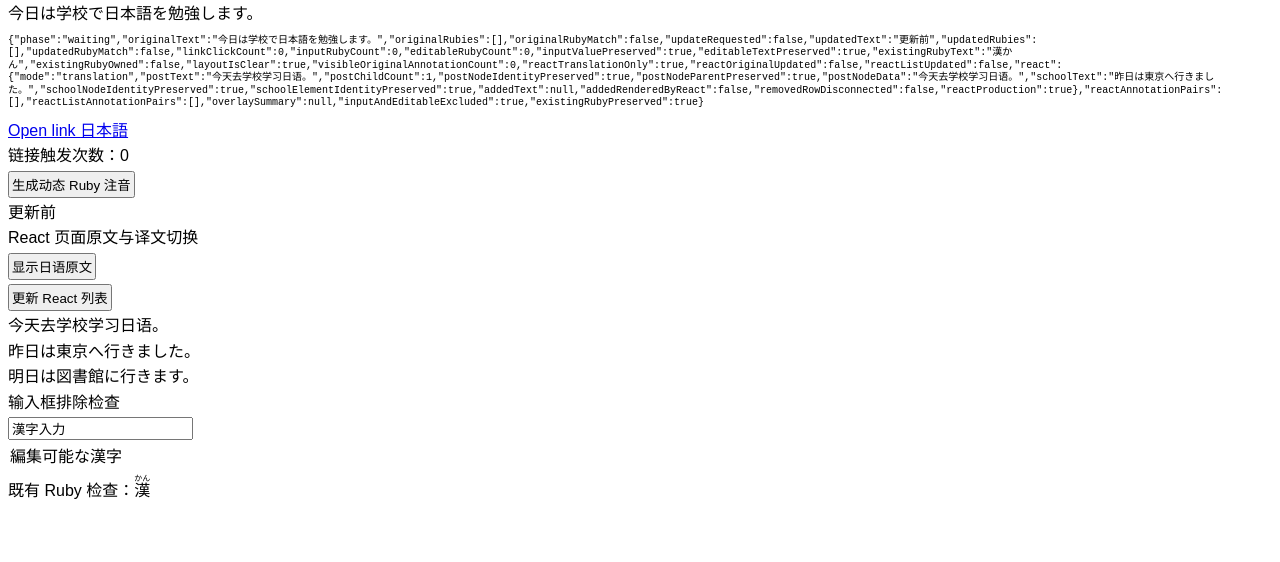
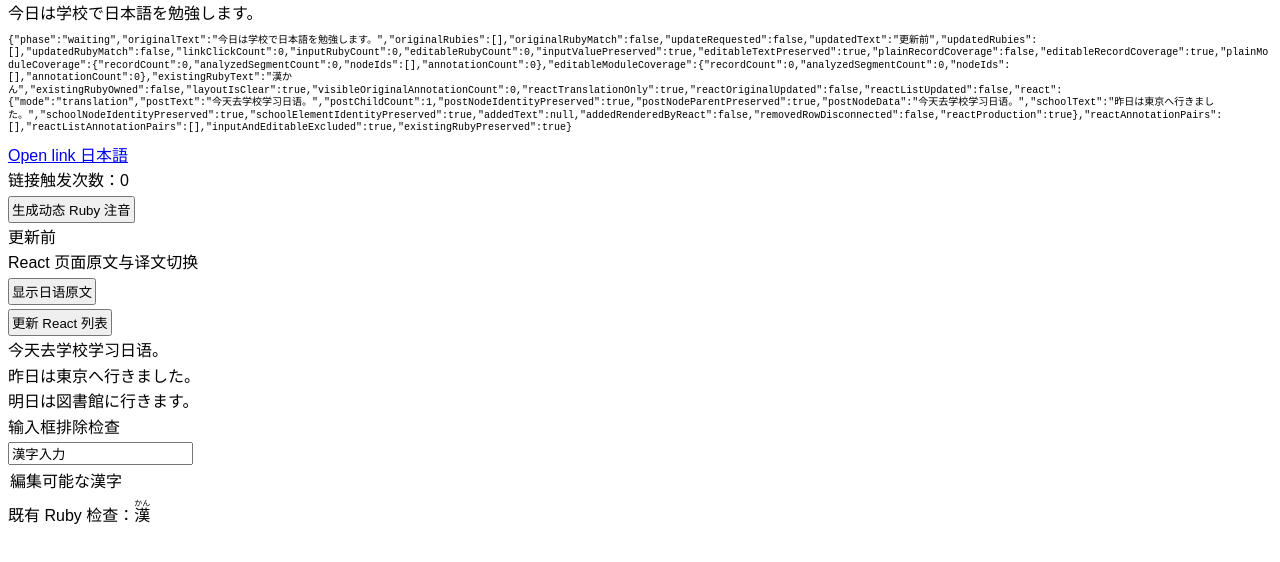
Before and after one commit to kongjianguan/FuriHook, a plain HTML site: page scripts/fixtures/via-ruby.html in a window 1280 px wide. Shown: the part 38-600 px from the top of the page. Drawn offline with Linux system fonts and the light colour scheme.

Commit message:
Verify actual Ruby content and visible Via reading states

```diff
--- a/scripts/fixtures/via-ruby.html
+++ b/scripts/fixtures/via-ruby.html
@@ -55,6 +55,23 @@
         const ids = new Set(inspection.hostNodes.filter((node) => node.connected && node.data === text)
           .map((node) => node.nodeId));
         return inspection.annotations.filter((annotation) => ids.has(annotation.nodeId));
+      }
+
+      function moduleRecordsForNode(node) {
+        const records = window.__FuriHook102 && window.__FuriHook102.records;
+        return records instanceof Map
+          ? Array.from(records.values()).filter((record) => record.node === node) : [];
+      }
+
+      function moduleCoverageForNode(inspection, node) {
+        const records = moduleRecordsForNode(node);
+        const nodeIds = new Set(records.map((record) => record.nodeId));
+        const annotations = inspection
+          ? inspection.annotations.filter((annotation) => nodeIds.has(annotation.nodeId)) : [];
+        return {recordCount: records.length,
+          analyzedSegmentCount: records.reduce((count, record) =>
+            count + (Array.isArray(record.segments) ? record.segments.length : 0), 0),
+          nodeIds: Array.from(nodeIds), annotationCount: annotations.length};
       }
 
       function pairs(annotations) {
@@ -330,6 +347,11 @@
 
       function renderReport() {
         const inspection = hookInspection();
+        const originalNode = original.firstChild;
+        const editable = document.getElementById("excluded-editable");
+        const editableNode = editable.firstChild;
+        const originalCoverage = moduleCoverageForNode(inspection, originalNode);
+        const editableCoverage = moduleCoverageForNode(inspection, editableNode);
         const originalAnnotations = annotationsForText(inspection, original.textContent);
         const updatedAnnotations = annotationsForText(inspection, updated.textContent);
         const expectedUpdated = ["明日:あした", "図書館:としょかん", "行:い"];
@@ -354,6 +376,12 @@
           editableRubyCount: document.querySelectorAll("#excluded-editable ruby").length,
           inputValuePreserved: document.getElementById("excluded-input").value === "漢字入力",
           editableTextPreserved: baseText(document.getElementById("excluded-editable")) === "編集可能な漢字",
+          plainRecordCoverage: originalNode.nodeType === Node.TEXT_NODE && originalCoverage.recordCount > 0
+            && originalCoverage.analyzedSegmentCount > 0,
+          editableRecordCoverage: editableNode.nodeType === Node.TEXT_NODE
+            && editableCoverage.recordCount === 0 && editableCoverage.annotationCount === 0,
+          plainModuleCoverage: originalCoverage,
+          editableModuleCoverage: editableCoverage,
           existingRubyText: existing?.textContent || "",
           existingRubyOwned: existing?.hasAttribute("data-furihook-owned") || false,
           layoutIsClear: layoutIsClear(originalAnnotations),
@@ -374,19 +402,9 @@
           react: react,
           reactAnnotationPairs: pairs(reactAnnotations),
           reactListAnnotationPairs: pairs(reactRows.concat(reactAdded)),
-          overlaySummary: inspection ? {
-            generation: inspection.generation,
-            annotationCount: inspection.annotationCount,
-            visibleAnnotationCount: inspection.visibleAnnotationCount,
-            skippedOverlapCount: inspection.skippedOverlapCount,
-            skippedClippedCount: inspection.skippedClippedCount,
-            skippedOccludedCount: inspection.skippedOccludedCount,
-            analyzedSegmentCount: inspection.analyzedSegmentCount
-          } : null,
-          inputAndEditableExcluded: document.querySelectorAll(
-            "#excluded-input ruby[data-furihook-owned], #excluded-editable ruby[data-furihook-owned]"
-          ).length === 0 && document.querySelectorAll("#excluded-editable ruby").length === 0 &&
-            document.getElementById("excluded-input").value === "漢字入力",
+          inputAndEditableExcluded: editableNode.nodeType === Node.TEXT_NODE
+            && editableCoverage.recordCount === 0 && editableCoverage.annotationCount === 0
+            && document.getElementById("excluded-input").value === "漢字入力",
           existingRubyPreserved: Boolean(existing && existing.textContent === "漢かん" &&
             !existing.hasAttribute("data-furihook-owned"))
         };
@@ -394,7 +412,8 @@
             && (!updateRequested || report.updatedRubyMatch)) {
           report.phase = "ready";
         }
-        result.textContent = JSON.stringify(report);
+        const serialized = JSON.stringify(report);
+        if (result.textContent !== serialized) result.textContent = serialized;
       }
 
       document.getElementById("test-link").addEventListener("click", () => {
```
Also changed, not shown: 2 other files.
